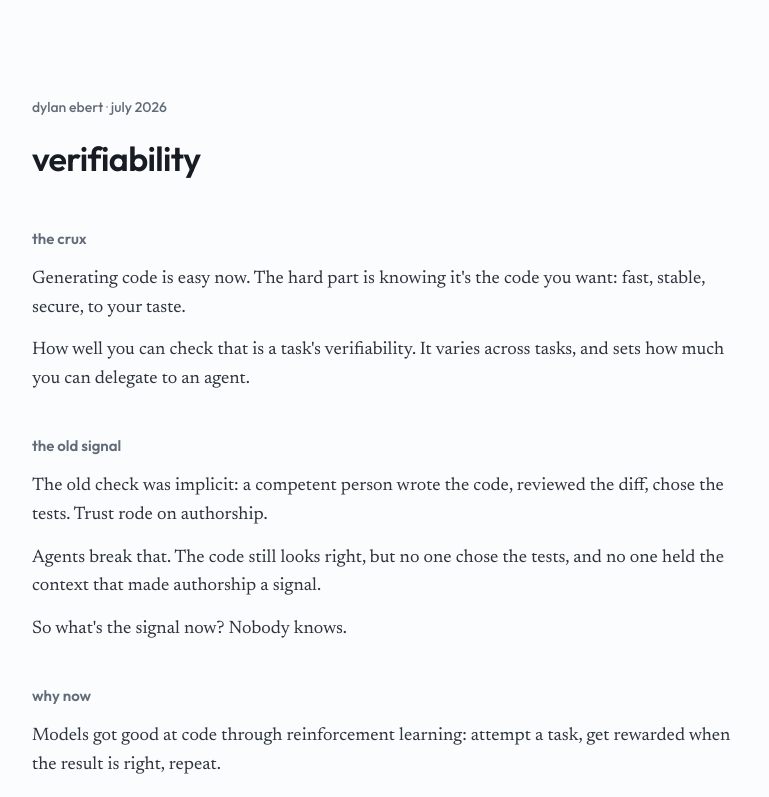
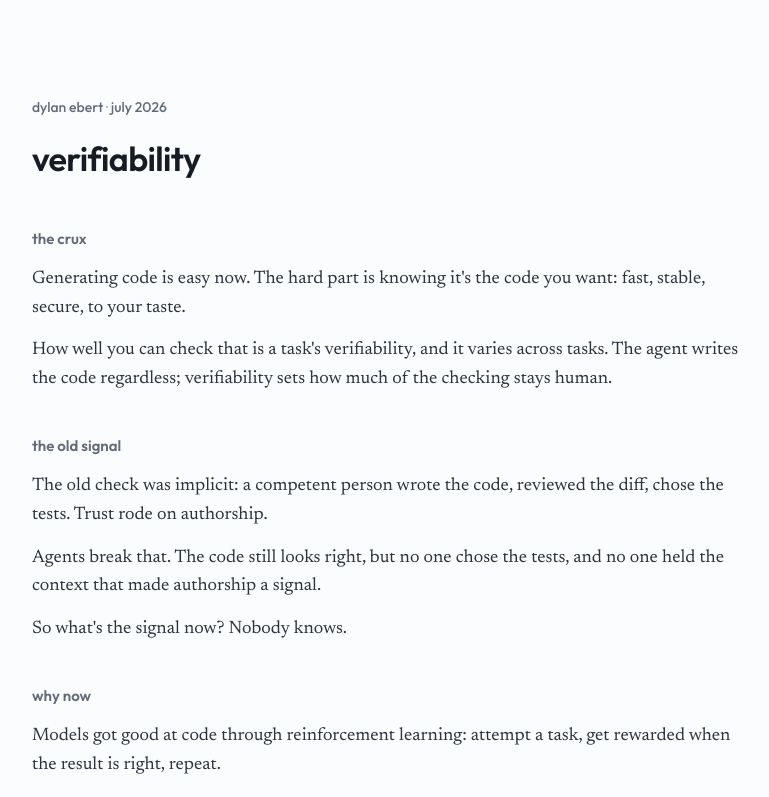
Before and after one commit to dylanebert/verifiability, a Svelte app: page / in a window 1280 px wide. Shown: the top 797 px of the page, without its empty margins (252-1021 px from the left). Built offline with nearby package versions, Linux system fonts and the light colour scheme.

Commit message:
voice: invert crux to modern paradigm (loop builds by default; verifiability = human-verification share, not delegation)

```diff
--- a/src/App.svelte
+++ b/src/App.svelte
@@ -14,8 +14,9 @@
       want: fast, stable, secure, to your taste.
     </p>
     <p>
-      How well you can check that is a task's verifiability. It varies across
-      tasks, and sets how much you can delegate to an agent.
+      How well you can check that is a task's verifiability, and it varies
+      across tasks. The agent writes the code regardless; verifiability sets how
+      much of the checking stays human.
     </p>
   </section>
 
```
